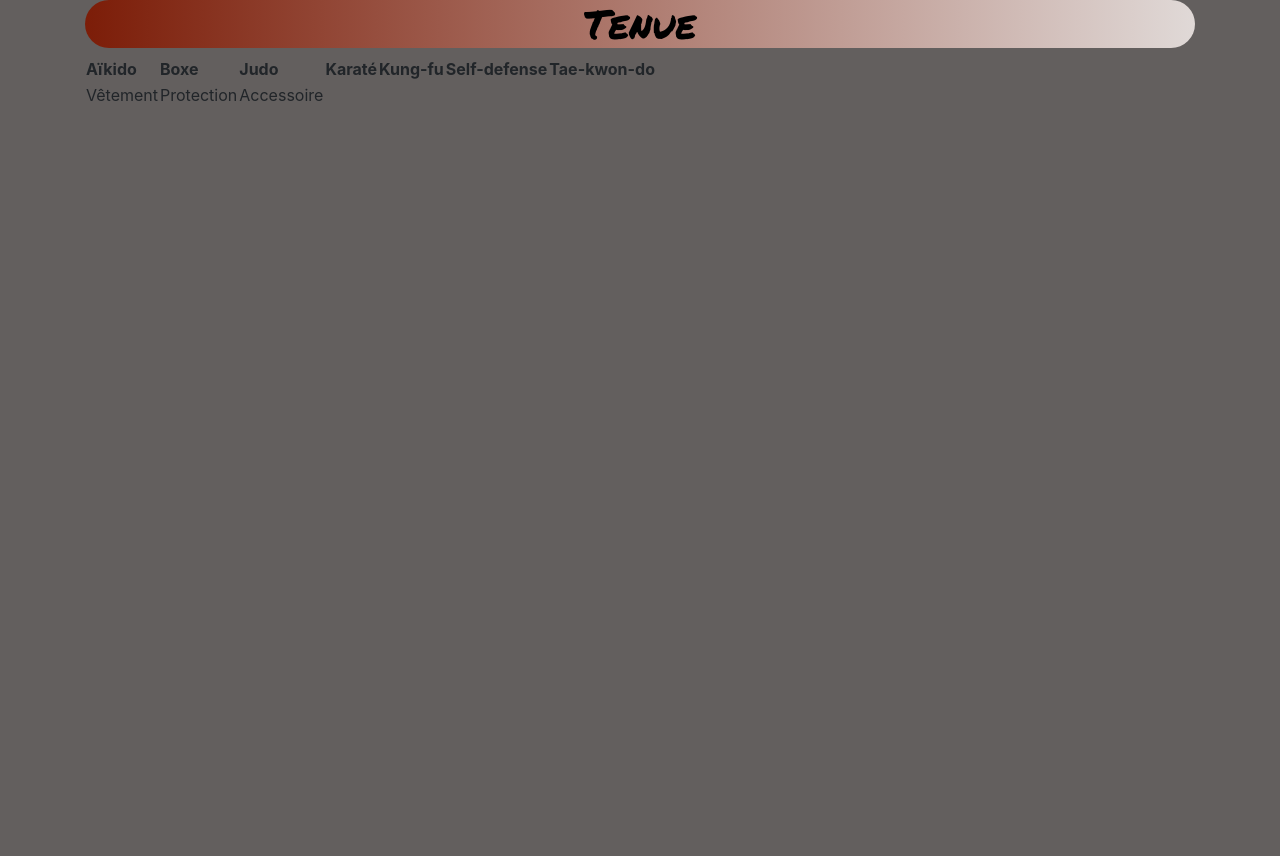
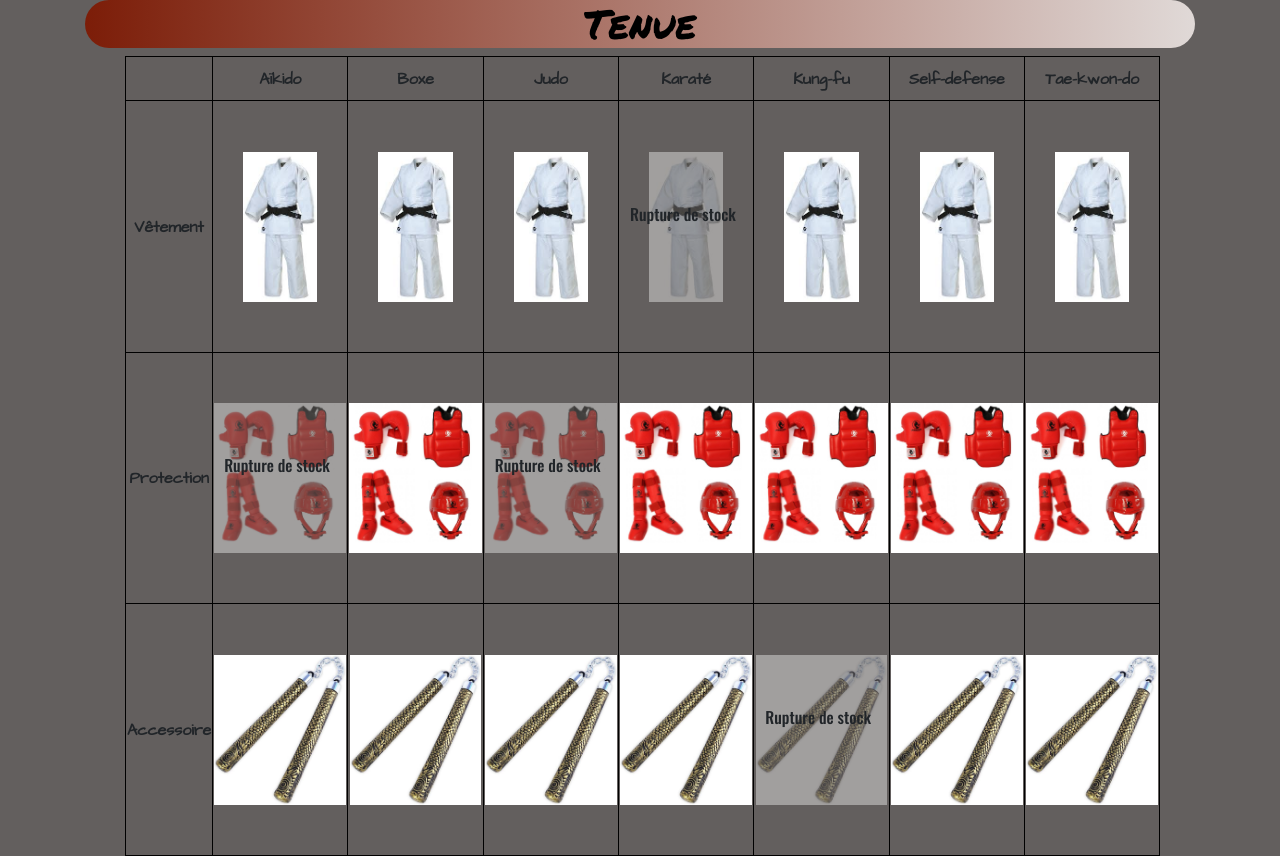
Before and after one commit to Karlito7285/arts-martiaux, a plain HTML site: page tenue.html in a window 1280 px wide. Before the commit the page ends 800 px from the top, so only its background shows below. Drawn offline with nearby package versions, Linux system fonts and the light colour scheme.

Commit message:
ajout page tenue

```diff
--- a/ressource/css/style.css
+++ b/ressource/css/style.css
@@ -24,6 +24,8 @@
     -h1 : 'Permanent Marker', cursive
     -h2 : 'Architects Daughter', cursive;
     -h3 : 'Permanent Marker', cursive;
+    -p : 'Architects Daughter', cursive;
+    -p rupture : 'Oswald', sans-serif;
 */
 
 /*CSS DIRECTORY
@@ -32,6 +34,7 @@
     3 =ART MARTIAUX
     4 =PAGE DETAIL ART MARTIAUX
     5 =PHOTO
+    6 =TENUE
 */
 
 /*GLOBAL
@@ -171,7 +174,7 @@ height: 40px;
     margin-right: auto;
     display: block;
 }
-/*PAGE RSTE DU MONDE=======================================*/
+/*PAGE RESTE DU MONDE=======================================*/
 .earth{
     width: 200px;
     margin-left: auto;
@@ -186,3 +189,34 @@ height: 40px;
 .tenue{
     background-color: #635f5e;
 }
+.tenue img{
+    height: 150px;
+    webkit-transform: scale(1);
+	transform: scale(1);
+	-webkit-transition: .3s ease-in-out;
+	transition: .3s ease-in-out;
+}
+.tenue img:hover{
+    -webkit-transform: scale(0.75);
+	transform: scale(0.75);
+}
+td{
+    border: 1px solid black;
+    font-family: 'Architects Daughter', cursive;
+    text-align: center;
+}
+table{
+    margin-left: 40px;
+    height: 800px;
+}
+.indisponible{
+    display: inline-block;
+    position: relative;
+    opacity: .4;
+}
+.rupture{
+    position: absolute;
+    z-index: 1;
+    font-family: 'Oswald', sans-serif;
+    margin: 50px 0 0 10px;
+}
--- a/tenue.html
+++ b/tenue.html
@@ -11,6 +11,8 @@
     <!--styles-->
     <link rel="stylesheet" href="https://cdn.jsdelivr.net/npm/bootstrap@4.5.3/dist/css/bootstrap.min.css" integrity="sha384-TX8t27EcRE3e/ihU7zmQxVncDAy5uIKz4rEkgIXeMed4M0jlfIDPvg6uqKI2xXr2" crossorigin="anonymous">
 
+    <link href="https://fonts.googleapis.com/css2?family=Oswald:wght@500&display=swap" rel="stylesheet">
+
     <link rel="stylesheet" href="./ressource/css/style.css">
 </head>
 <body>
@@ -23,6 +25,7 @@
             </div>
             <table>
                 <tr>
+                    <td></td>
                     <td><B>Aïkido</B></td>
                     <td><B>Boxe</B></td>
                     <td><B>Judo</B></td>
@@ -33,9 +36,32 @@
 
                 </tr>
                 <tr>
-                    <td>Vêtement</td>
-                    <td>Protection</td>
-                    <td>Accessoire</td>
+                    <td><B>Vêtement</B></td>
+                    <td><img src="./ressource/image/Kimono.jpg" alt="kimono"></td>
+                    <td><img src="./ressource/image/Kimono.jpg" alt="kimono"></td>
+                    <td><img src="./ressource/image/Kimono.jpg" alt="kimono"></td>
+                    <td><p class="rupture">Rupture de stock</p><img class="indisponible" src="./ressource/image/Kimono.jpg" alt="kimono"></td>
+                    <td><img src="./ressource/image/Kimono.jpg" alt="kimono"></td>
+                    <td><img src="./ressource/image/Kimono.jpg" alt="kimono"></td>
+                    <td><img src="./ressource/image/Kimono.jpg" alt="kimono"></td>
+                </tr>
+                <td><B>Protection</B></td>
+                <td><p class="rupture">Rupture de stock</p><img class="indisponible" src="./ressource/image/protection.jpeg" alt="protection">
+                <td><img src="./ressource/image/protection.jpeg" alt="protection"></td>
+                <td><p class="rupture">Rupture de stock</p><img class="indisponible" src="./ressource/image/protection.jpeg" alt="protection"></td>
+                <td><img src="./ressource/image/protection.jpeg" alt="protection"></td>
+                <td><img src="./ressource/image/protection.jpeg" alt="protection"></td>
+                <td><img src="./ressource/image/protection.jpeg" alt="protection"></td>
+                <td><img src="./ressource/image/protection.jpeg" alt="protection"></td>
+                <tr>
+                    <td><B>Accessoire</B></td>
+                    <td><img src="./ressource/image/accessoire_.jpg" alt="accessoire"></td>
+                    <td><img src="./ressource/image/accessoire_.jpg" alt="accessoire"></td>
+                    <td><img src="./ressource/image/accessoire_.jpg" alt="accessoire"></td>
+                    <td><img src="./ressource/image/accessoire_.jpg" alt="accessoire"></td>
+                    <td><p class="rupture">Rupture de stock</p><img class="indisponible" src="./ressource/image/accessoire_.jpg" alt="accessoire"></td>
+                    <td><img src="./ressource/image/accessoire_.jpg" alt="accessoire"></td>
+                    <td><img src="./ressource/image/accessoire_.jpg" alt="accessoire"></td>
                 </tr>
             </table>
         </div>
```
Also changed, not shown: index.html (+2 -2 lines), photo.html (+4 -4 lines), ressource/image/Kimono.jpg (added), ressource/image/accessoire_.jpg (added), ressource/image/protection.jpeg (added), ressource/image/tenue.jpg (added).
